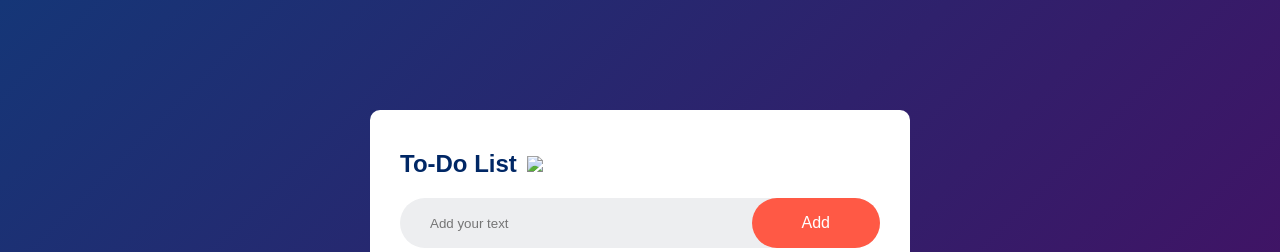
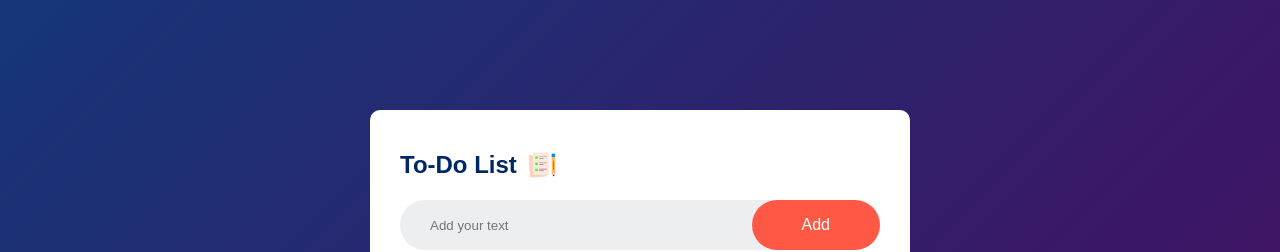
Before and after one commit to adarshdavinchi/Todolist, a plain HTML site: page index.html in a window 1280 px wide. Shown: the top 252 px of the page. Drawn offline with Linux system fonts and the light colour scheme; the site is published under a folder, as on GitHub Pages, so addresses that start at the root find nothing.

Commit message:
Update index.html
icon.png address corrected

```diff
--- a/index.html
+++ b/index.html
@@ -10,7 +10,7 @@
 <body>
     <div class="container">
         <div class="todo-app">
-            <h2>To-Do List <img src="/icon.png"></h2>
+            <h2>To-Do List <img src="icon.png"></h2>
             <div class="row">
                 <input type="text" id="input-box" placeholder="Add your text">
                 <button onclick="addTask()">Add</button>
```
